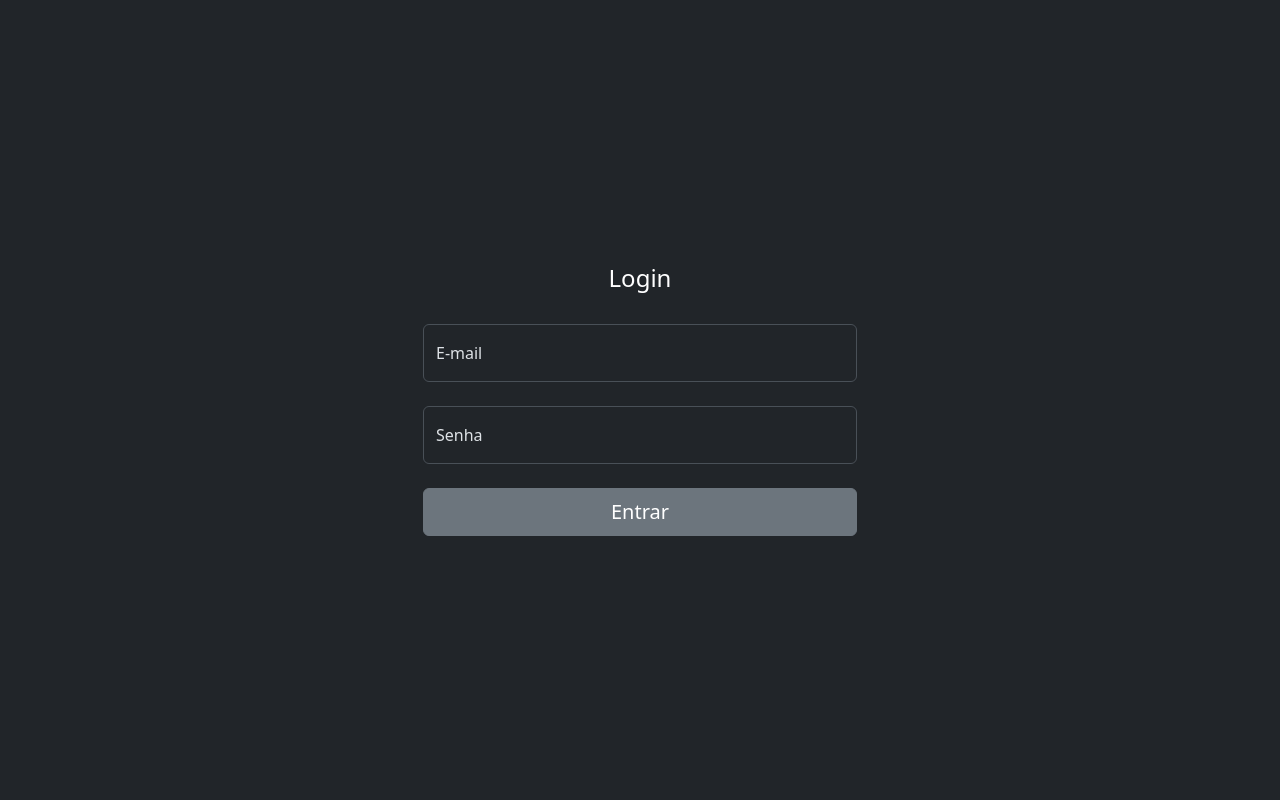
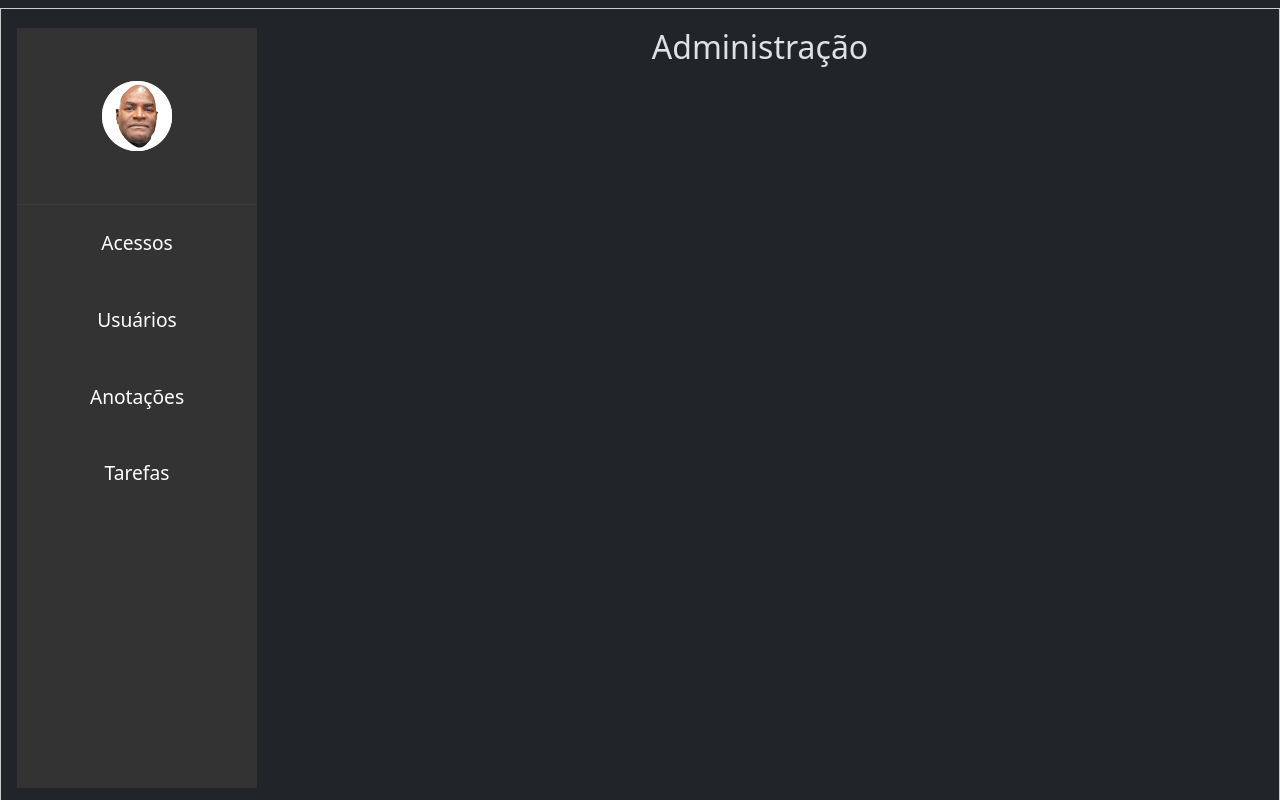
Before and after one commit to edsof-projects/spring-boot-sistema-anotacoes-frontend, a React (Vite) app: page / in a window 1280 px wide. Built offline with nearby package versions, Linux system fonts and the light colour scheme.

Commit message:
feat: feito acerto nas rotas para admin e concluida geracao do token

```diff
--- a/src/App.jsx
+++ b/src/App.jsx
@@ -1,4 +1,5 @@
 import { BrowserRouter, Route, Routes } from 'react-router-dom'
+import Admin                            from './components/Admin'
 import CadAcesso                        from './components/Acessos/CadAcesso'
 import ListAcessos                      from './components/Acessos/ListAcessos'
 import CadUsuario                       from './components/Usuarios/CadUsuario'
@@ -7,8 +8,6 @@ import CadAnotacao                      from './components/Anotacoes/CadAnotacao
 import ListAnotacoes                    from './components/Anotacoes/ListAnotacoes'
 import CadTarefa                        from './components/Tarefas/CadTarefa'
 import ListTarefas                      from './components/Tarefas/ListTarefas'
-import Login                            from './components/Login'
-
 import './Global.css'
 
 function App() {
@@ -18,10 +17,10 @@ function App() {
     <BrowserRouter>
       <Routes>
 
-        <Route element={<Login />}>
+        <Route path="/" element={<Admin />}>
 
           {/* ACESSOS */}
-          <Route index element={<ListAcessos />} />
+          <Route path="acessos"              element={<ListAcessos />} />
           <Route path="acessos/cadastrar"    element={<CadAcesso />} />
           <Route path="acessos/editar/:id"   element={<CadAcesso />} />
           <Route path="acessos/deletar/:id"  element={<CadAcesso />} />
--- a/src/components/Admin/index.jsx
+++ b/src/components/Admin/index.jsx
@@ -25,7 +25,7 @@ const Admin = () => {
               <ul>
                   <li>
                     <NavLink
-                      to="/"
+                      to="/acessos"
                       end
                       className={({ isActive }) => isActive ? "nav-link active" : "nav-link"}
                     >
@@ -62,6 +62,7 @@ const Admin = () => {
         </aside>
 
         <main className="content">
+            <h2 className="pb-3">Administração</h2>
             <Outlet context={{ textoTitle, setTextoTitle }} />
         </main>
 
--- a/src/components/Usuarios/CadUsuario/index.jsx
+++ b/src/components/Usuarios/CadUsuario/index.jsx
@@ -114,9 +114,9 @@ const CadUsuario = () => {
     }
 
     // DEBUG: verificar FormData
-    for (let pair of formData.entries()) {
-      console.log(pair[0], pair[1]);
-    }
+    // for (let pair of formData.entries()) {
+    //   console.log(pair[0], pair[1]);
+    // }
 
     try {
       if (isCadastrar) {
--- a/src/services/ServiceAcessos.js
+++ b/src/services/ServiceAcessos.js
@@ -1,6 +1,6 @@
 import axios from "axios"
 
-const RES_API_BASE_URL = "http://localhost:8081/nivelacesso"
+const RES_API_BASE_URL = "http://localhost:8081/nivelacessos"
 
 export const getAllAcessos = ()             => axios.get(RES_API_BASE_URL)
 export const getTipoById   = (id)           => axios.get(`${RES_API_BASE_URL}/${id}`)
--- a/src/services/ServiceAnotacoes.js
+++ b/src/services/ServiceAnotacoes.js
@@ -1,6 +1,6 @@
 import axios from "axios"
 
-const RES_API_BASE_URL = "http://localhost:8081/anotacao"
+const RES_API_BASE_URL = "http://localhost:8081/anotacoes"
 
 export const getAllAnotacoes = ()             => axios.get(RES_API_BASE_URL)
 export const getAnotacaoById = (id)           => axios.get(`${RES_API_BASE_URL}/${id}`)
--- a/src/services/ServiceTarefas.js
+++ b/src/services/ServiceTarefas.js
@@ -1,6 +1,6 @@
 import axios from "axios"
 
-const RES_API_BASE_URL     = "http://localhost:8081/tarefa"
+const RES_API_BASE_URL     = "http://localhost:8081/tarefas"
 
 export const getAllTarefas = ()             => axios.get(RES_API_BASE_URL)
 export const getTarefaById = (id)           => axios.get(`${RES_API_BASE_URL}/${id}`)
--- a/src/services/ServiceUsuarios.js
+++ b/src/services/ServiceUsuarios.js
@@ -1,6 +1,6 @@
 import axios from "axios"
 
-const RES_API_BASE_URL = "http://localhost:8081/usuario"
+const RES_API_BASE_URL = "http://localhost:8081/usuarios"
 
 export const getAllUsuarios = ()             => axios.get(RES_API_BASE_URL)
 export const getUsuarioById = (id)           => axios.get(`${RES_API_BASE_URL}/${id}`)
```
